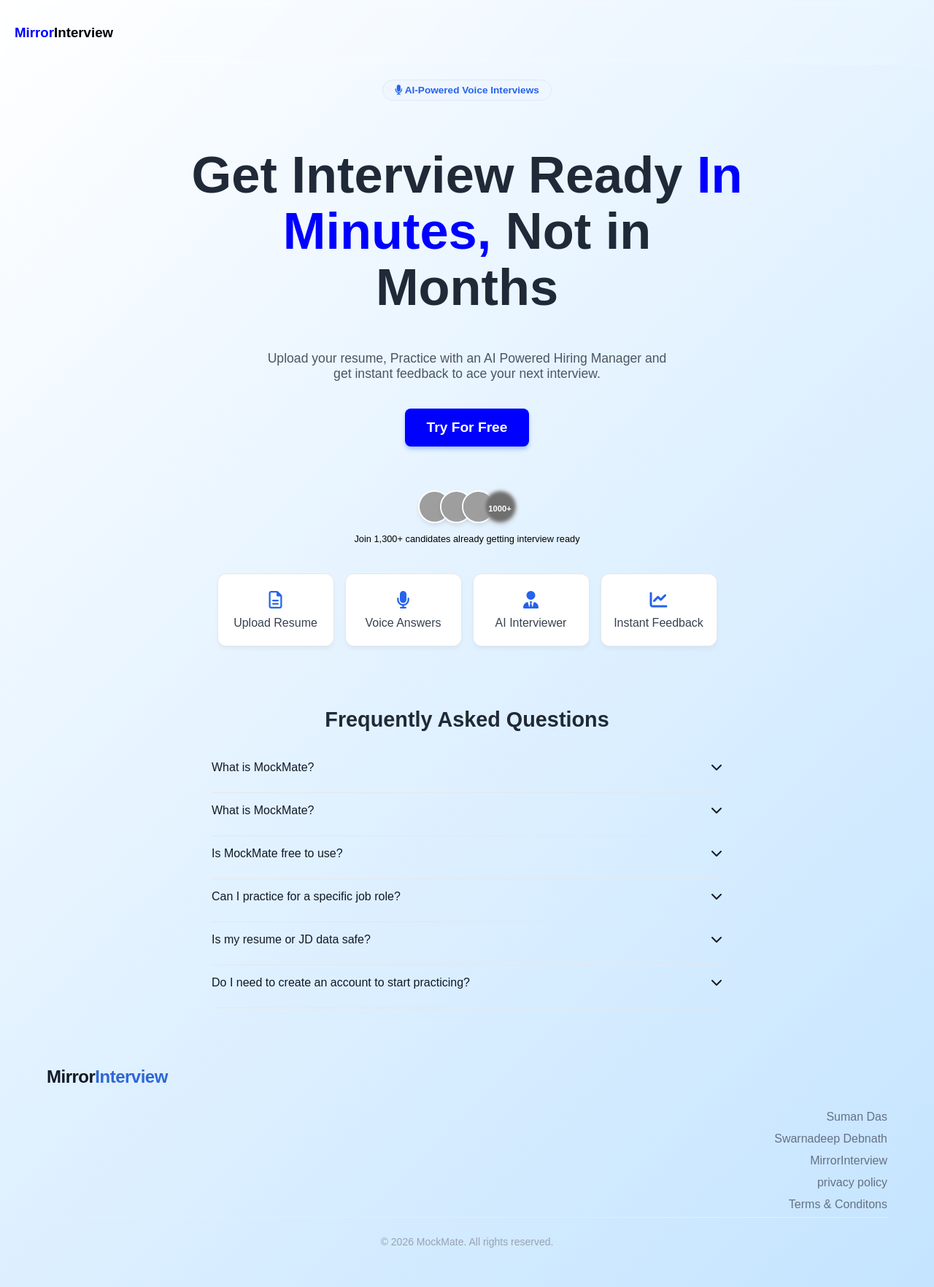
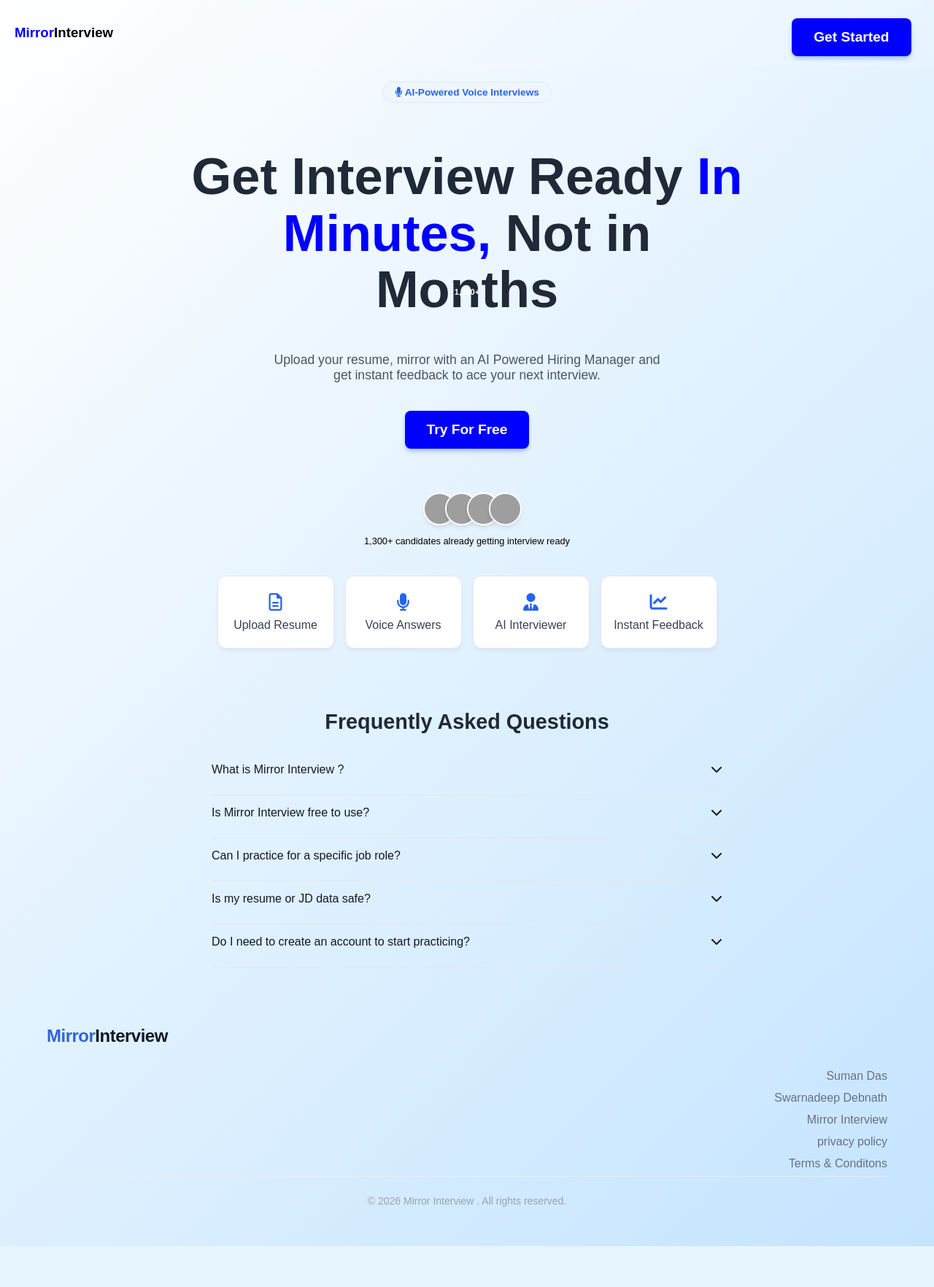
Before and after one commit to sumandas131299/RoundOne, a Flask app: page / in a window 1280 px wide. Shown: the whole page at 73% size. After the commit the page ends 1708 px from the top, so only its background shows below. Run offline with Flask 3, Linux system fonts and the light colour scheme; grey boxes are pictures that could not be loaded.

Commit message:
TextChange

```diff
--- a/main/static/interview.css
+++ b/main/static/interview.css
@@ -78,7 +78,7 @@ body {
     margin: 5px;
 }
 
-.aiManager img {
+.aiManager video {
     width: 1200px; /* Reduced size to look more like a profile avatar */
     height: 400px;
     border-radius: 12px; /* Circle shape looks better for avatars */
@@ -214,7 +214,7 @@ button:hover {
         margin-top: 10px;
     }
 
-    .aiManager img {
+    .aiManager video {
         width: 100%;
         height: 220px; /* Scaled for phone aspect ratio */
         border-width: 2px;
--- a/main/static/landingPage.css
+++ b/main/static/landingPage.css
@@ -77,7 +77,23 @@ body {
     padding: 10px;
     color: #4b5563;
 }
-
+.toptryBtn {
+    font-size: 1.2rem;
+    font-weight: 600;
+    padding: 15px 30px;
+    border-radius: 8px;
+    border: none;
+    background-color: blue;
+    color: white;
+    text-decoration: none;
+    transition: all 0.3s;
+    display: inline-block;
+    box-shadow: 0 4px 6px -1px rgba(37, 99, 235, 0.4);
+    margin-top: 10px;
+    left:75%;
+    position: relative;
+    margin-right: 20px;
+}
 /* 4. BUTTONS */
 .tryBtn {
     font-size: 1.2rem;
@@ -156,7 +172,7 @@ body {
     margin-right: -15px;
 }
 
-.last-img-container {
+/* .last-img-container {
     position: relative;
     display: inline-block;
 }
@@ -164,7 +180,7 @@ body {
 .last-img-container img {
     filter: blur(2px) brightness(0.7);
     margin-right: 0;
-}
+} */
 
 .test-text {
     position: absolute;
@@ -298,7 +314,13 @@ body {
     .navLogo {
         padding: 10px 15px;
     }
+    .toptryBtn{
+        left:30%;
+        height: 42px;
+        text-align: center;
+        font-size: 0.8rem;
 
+    }
     .tryBtn {
         width: 100%; /* Full width button on mobile */
         max-width: 300px;
--- a/main/templates/landing_page.html
+++ b/main/templates/landing_page.html
@@ -12,7 +12,7 @@
 	<div class="navLogo">
 		<h3 class="logo">Mirror<span class="logoBlack">Interview</span>
 		</h3>
-
+		<a class="toptryBtn" href="{{ url_for('upload.uploadIndex') }}">Get Started</a>
 	</div>
 <div class="main">
 	<div class="Top">
@@ -23,7 +23,7 @@
 			<span class="highlight">In <br> Minutes, </span>
 	 	Not in Months
 	</h1>
-	<p>Upload your resume, Practice with an AI Powered Hiring Manager and <br>
+	<p>Upload your resume, mirror with an AI Powered Hiring Manager and <br>
 		get instant feedback to ace your next interview.
 	</p>
 
@@ -39,10 +39,10 @@
 
 		<div class="last-img-container">
     			<img src="https://encrypted-tbn0.gstatic.com/images?q=tbn:ANd9GcS1mcKDF23ZHKZW1A2-nBALGjd-9pf_N9S8yQ&s" alt="">
-    			<span class="test-text">1000+</span>
+    			<span class="test-text">1,300+</span>
   		</div>
 	</div>
-	<span class="test-label">Join 1,300+ candidates already getting interview ready
+	<span class="test-label">1,300+ candidates already getting interview ready
 </span>
 </div>
 
@@ -78,33 +78,24 @@
 <div class="faq">
     <h2>Frequently Asked Questions</h2>
 
+
     <div class="faq-item">
         <div class="faq-question">
-            What is MockMate?
+            What is Mirror Interview ?
             <i class="fa-solid fa-chevron-down"></i>
         </div>
         <div class="faq-answer">
-            MockMate is an AI-powered interview platform that helps you practice real interview scenarios and get instant feedback.
+			Mirror Interview  is your last-minute interview preparation tool that lets you practice real interviews with an AI hiring manager. You can upload your resume or JD to get role-specific questions and instant feedback & get the perfect answer too.
         </div>
     </div>
 
     <div class="faq-item">
         <div class="faq-question">
-            What is MockMate?
+			Is Mirror Interview  free to use?
             <i class="fa-solid fa-chevron-down"></i>
         </div>
         <div class="faq-answer">
-			MockMate is your last-minute interview preparation tool that lets you practice real interviews with an AI hiring manager. You can upload your resume or JD to get role-specific questions and instant feedback & get the perfect answer too.
-        </div>
-    </div>
-
-    <div class="faq-item">
-        <div class="faq-question">
-			Is MockMate free to use?
-            <i class="fa-solid fa-chevron-down"></i>
-        </div>
-        <div class="faq-answer">
-			Yes, MockMate offers 100% free version to get started.
+			Yes, Mirror Interview  offers 100% free version to get started.
         </div>
     </div>
 
@@ -114,7 +105,7 @@
             <i class="fa-solid fa-chevron-down"></i>
         </div>
         <div class="faq-answer">
-			Yes, MockMate tailors questions using your JD or resume.
+			Yes, Mirror Interview  tailors questions using your JD or resume.
         </div>
     </div>
 
@@ -145,7 +136,7 @@
 <footer class="footer">
   <div class="footer-top">
     <div class="footer-logo">
-      <span class="mock">Mirror</span><span class="mate">Interview</span>
+      <span class="mate">Mirror</span><span class="mock">Interview</span>
     </div>
 
     <div class="footer-links">
@@ -154,7 +145,7 @@
       <a href="https://www.linkedin.com/in/sumandas08">Suman Das</a>
 
       <a href="https://www.linkedin.com/in/swarnadeep-debnath-/">Swarnadeep Debnath</a>
-      <a href="#">MirrorInterview</a>
+      <a href="#">Mirror Interview</a>
 
       <a href="#">privacy policy</a>
         <a href="#">Terms & Conditons</a>
@@ -164,7 +155,7 @@
   <hr class="footer-divider">
 
   <div class="footer-bottom">
-    <p>&copy; 2026 MockMate. All rights reserved.</p>
+    <p>&copy; 2026 Mirror Interview . All rights reserved.</p>
   </div>
 </footer>
 <script src="../static/landingPage.js"></script>
--- a/main/templates/upload.html
+++ b/main/templates/upload.html
@@ -65,7 +65,7 @@
 			<label>Interview Type</label>
 			<select id="interviewType">
 				<option value="" disabled selected>Select Type</option>
-				<option value="Personal">Personal Interview</option>
+				<option value="HR">HR Interview</option>
 				<option value="Behavioral">Behavioral Interview</option>
 				<option value="Technical">Technical Interview</option>
 				<option value="CaseStudy">Case Interview</option>
@@ -76,9 +76,9 @@
 			<label>Difficulty Level</label>
 			<select id="difficultyType">
 				<option value="" disabled selected>Select Type</option>
+				<option value="Easy">Easy</option>
+				<option value="Medium">Medium</option>
 				<option value="Hard">Hard</option>
-				<option value="Medium">Medium</option>
-				<option value="Easy">Easy</option>
 			</select>
 		</div>
 
```
Also changed, not shown: main/static/interview.js (+21 -2 lines), main/templates/feedback.html (+5 -5 lines), main/templates/interview.html (+9 -3 lines), 1 other file.
